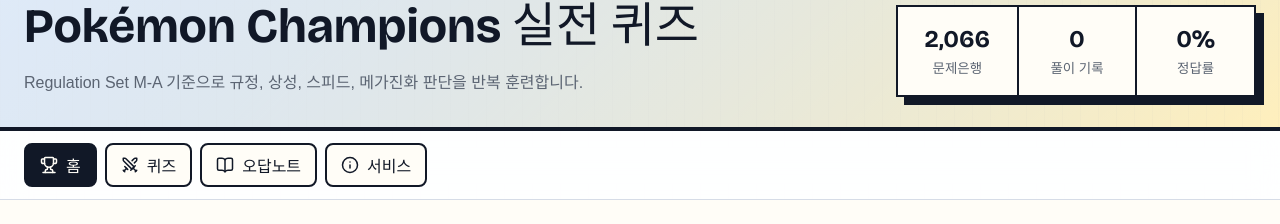
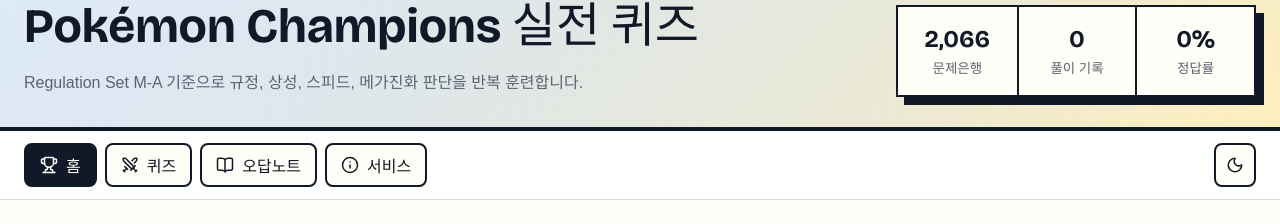
Before and after one commit to Bunnykey/pokemon-champions-quiz, a React (Vite) app: page / in a window 1280 px wide. Shown: the part 69-293 px from the top of the page. Built offline with nearby package versions, Linux system fonts and the light colour scheme; a web font is replaced by a local one.

Commit message:
feat: add persistent dark mode

```diff
--- a/src/App.css
+++ b/src/App.css
@@ -29,11 +29,15 @@
   align-items: end;
   padding: 42px 24px 30px;
   background:
-    linear-gradient(135deg, rgba(255, 255, 255, 0.86), rgba(255, 255, 255, 0.64)),
+    linear-gradient(
+      135deg,
+      var(--header-overlay-strong),
+      var(--header-overlay-soft)
+    ),
     repeating-linear-gradient(
       90deg,
-      rgba(15, 24, 42, 0.05) 0,
-      rgba(15, 24, 42, 0.05) 1px,
+      var(--header-stripe) 0,
+      var(--header-stripe) 1px,
       transparent 1px,
       transparent 18px
     ),
@@ -103,12 +107,13 @@
   display: flex;
   gap: 8px;
   padding: 12px 24px;
-  background: rgba(255, 255, 255, 0.9);
+  background: var(--nav-surface);
   border-bottom: 1px solid var(--line);
   backdrop-filter: blur(14px);
 }
 
 .mode-button,
+.theme-toggle,
 .primary-action,
 .secondary-action,
 .blame-action,
@@ -125,10 +130,17 @@
   cursor: pointer;
 }
 
-.mode-button {
+.mode-button,
+.theme-toggle {
   padding: 8px 14px;
   color: var(--ink);
   background: var(--paper);
+}
+
+.theme-toggle {
+  margin-left: auto;
+  min-width: 42px;
+  padding: 8px;
 }
 
 .mode-button.active {
@@ -138,7 +150,7 @@
 
 .primary-action {
   padding: 10px 16px;
-  color: var(--paper);
+  color: var(--on-accent);
   background: var(--champion-red);
   box-shadow: 4px 4px 0 var(--ink);
 }
@@ -152,12 +164,12 @@
 
 .danger-action {
   padding: 10px 14px;
-  color: var(--paper);
-  background: #a82622;
+  color: var(--on-accent);
+  background: var(--danger-strong);
 }
 
 .blame-action {
-  color: var(--paper);
+  color: var(--on-accent);
   background: var(--stadium-blue);
 }
 
@@ -216,7 +228,7 @@
   padding: 0 10px;
   border: 2px solid var(--ink);
   border-radius: 999px;
-  color: var(--paper);
+  color: var(--on-accent);
   background: var(--grass-green);
   font-weight: 900;
 }
@@ -261,7 +273,7 @@
   justify-content: center;
   border: 2px solid var(--ink);
   border-radius: 999px;
-  color: var(--paper);
+  color: var(--on-accent);
   background: linear-gradient(var(--champion-red) 0 50%, var(--paper) 50% 100%);
   font-family: var(--display);
   font-weight: 900;
@@ -329,28 +341,28 @@
   min-height: 30px;
   padding: 0 10px;
   border: 2px solid var(--ink);
-  color: var(--paper);
+  color: var(--difficulty-foreground);
 }
 
 .difficulty-0 {
-  background: #2b9f6a;
+  background: var(--difficulty-0);
 }
 
 .difficulty-1 {
-  background: #2f73d9;
+  background: var(--difficulty-1);
 }
 
 .difficulty-2 {
-  background: #f0a51b;
-  color: var(--ink);
+  color: var(--difficulty-warning-foreground);
+  background: var(--difficulty-2);
 }
 
 .difficulty-3 {
-  background: #d7473f;
+  background: var(--difficulty-3);
 }
 
 .difficulty-4 {
-  background: #3b2d67;
+  background: var(--difficulty-4);
 }
 
 .progress-meter {
@@ -359,7 +371,7 @@
   overflow: hidden;
   border: 2px solid var(--ink);
   border-radius: 999px;
-  background: #e9edf4;
+  background: var(--meter-track);
 }
 
 .progress-meter div {
@@ -401,7 +413,7 @@
   border: 2px solid var(--ink);
   border-radius: 8px;
   color: var(--ink);
-  background: #fff7d7;
+  background: var(--warm-surface);
   font-family: var(--display);
   font-weight: 900;
 }
@@ -424,7 +436,7 @@
   padding: 10px;
   background:
     linear-gradient(90deg, rgba(255, 212, 71, 0.25), rgba(31, 111, 214, 0.08)),
-    #fff;
+    var(--control-surface);
 }
 
 .pokemon-art-frame {
@@ -435,14 +447,18 @@
   border: 2px solid var(--ink);
   border-radius: 999px;
   background:
-    linear-gradient(#fff 0 48%, var(--ink) 48% 52%, #f8fafc 52% 100%);
+    linear-gradient(
+      var(--control-surface) 0 48%,
+      var(--ink) 48% 52%,
+      var(--pokeball-lower) 52% 100%
+    );
 }
 
 .pokemon-art-frame img {
   width: 94px;
   height: 94px;
   object-fit: contain;
-  filter: drop-shadow(0 4px 0 rgba(15, 24, 42, 0.18));
+  filter: drop-shadow(0 4px 0 var(--image-shadow));
 }
 
 .pokemon-spotlight figcaption {
@@ -487,7 +503,7 @@
   border: 2px solid var(--ink);
   border-radius: 8px;
   color: var(--ink);
-  background: #fff;
+  background: var(--control-surface);
   font: inherit;
   font-weight: 800;
   text-align: left;
@@ -507,7 +523,7 @@
 }
 
 .answer-button:hover:not(:disabled) {
-  background: #fff7d7;
+  background: var(--warm-surface);
 }
 
 .answer-button:disabled {
@@ -515,11 +531,11 @@
 }
 
 .answer-button.correct {
-  background: #d8f6e2;
+  background: var(--success-surface);
 }
 
 .answer-button.wrong {
-  background: #ffe1df;
+  background: var(--danger-surface);
 }
 
 .answer-button.dimmed {
@@ -534,13 +550,13 @@
   padding: 0 12px;
   border: 2px solid var(--ink);
   border-radius: 999px;
-  color: var(--paper);
+  color: var(--on-accent);
   background: var(--champion-red);
   font-weight: 900;
 }
 
 .result.good {
-  background: #1d8c5f;
+  background: var(--success-strong);
 }
 
 .explanation {
@@ -565,7 +581,7 @@
   min-height: 26px;
   padding: 0 8px;
   color: var(--ink);
-  background: #edf2ff;
+  background: var(--info-surface);
   font-size: 0.8rem;
 }
 
--- a/src/App.tsx
+++ b/src/App.tsx
@@ -7,8 +7,10 @@
   Info,
   Keyboard,
   Lock,
+  Moon,
   RotateCcw,
   ShieldCheck,
+  Sun,
   Swords,
   TimerReset,
   Trophy,
@@ -51,11 +53,14 @@
 
 type ViewMode = 'home' | 'quiz' | 'review' | 'service'
 type ReviewDifficulty = '전체' | Difficulty
+type Theme = 'light' | 'dark'
 const QUESTION_TIME_LIMIT_SECONDS = 60
 const TIMED_OUT_SELECTION_INDEX = -1
+const THEME_STORAGE_KEY = 'theme'
 
 function App() {
   const [view, setView] = useState<ViewMode>('home')
+  const [theme, setTheme] = useState<Theme>(() => resolveInitialTheme())
   const [difficulty, setDifficulty] = useState<Difficulty>('입문')
   const [questionIndex, setQuestionIndex] = useState(0)
   const [selectedIndex, setSelectedIndex] = useState<number | null>(null)
@@ -72,6 +77,10 @@
   useEffect(() => {
     saveProgress(progress)
   }, [progress])
+
+  useEffect(() => {
+    applyTheme(theme)
+  }, [theme])
 
   const currentQuestion = activeQuestions[questionIndex % activeQuestions.length]
   const reviewTags = useMemo(() => getQuestionTags(), [])
@@ -166,6 +175,15 @@
     setProgress(emptyProgress())
   }
 
+  function toggleTheme() {
+    setTheme((currentTheme) => {
+      const nextTheme = currentTheme === 'dark' ? 'light' : 'dark'
+      applyTheme(nextTheme)
+      window.localStorage.setItem(THEME_STORAGE_KEY, nextTheme)
+      return nextTheme
+    })
+  }
+
   return (
     <>
       <a className="skip-link" href="#content">
@@ -225,6 +243,16 @@
               onClick={() => setView('service')}
             >
               <Info size={18} /> 서비스
+            </button>
+            <button
+              className="theme-toggle"
+              type="button"
+              aria-label="테마 전환"
+              aria-pressed={theme === 'dark'}
+              title="테마 전환"
+              onClick={toggleTheme}
+            >
+              {theme === 'dark' ? <Sun size={18} /> : <Moon size={18} />}
             </button>
           </nav>
 
@@ -917,4 +945,19 @@
   )
 }
 
+function resolveInitialTheme(): Theme {
+  const savedTheme = window.localStorage.getItem(THEME_STORAGE_KEY)
+  if (savedTheme === 'light' || savedTheme === 'dark') {
+    return savedTheme
+  }
+
+  return window.matchMedia?.('(prefers-color-scheme: dark)').matches
+    ? 'dark'
+    : 'light'
+}
+
+function applyTheme(theme: Theme) {
+  document.documentElement.setAttribute('data-theme', theme)
+}
+
 export default App
--- a/src/index.css
+++ b/src/index.css
@@ -10,19 +10,78 @@
   --signal-yellow: #ffd447;
   --stadium-blue: #1f6fd6;
   --grass-green: #2b9f6a;
+  --on-accent: #fffdf7;
+  --nav-surface: rgba(255, 255, 255, 0.9);
+  --page-grid-line: rgba(17, 24, 39, 0.04);
+  --header-overlay-strong: rgba(255, 255, 255, 0.86);
+  --header-overlay-soft: rgba(255, 255, 255, 0.64);
+  --header-stripe: rgba(15, 24, 42, 0.05);
+  --control-surface: #fff;
+  --warm-surface: #fff7d7;
+  --meter-track: #e9edf4;
+  --success-surface: #d8f6e2;
+  --danger-surface: #ffe1df;
+  --info-surface: #edf2ff;
+  --success-strong: #1d8c5f;
+  --danger-strong: #a82622;
+  --pokeball-lower: #f8fafc;
+  --image-shadow: rgba(15, 24, 42, 0.18);
+  --difficulty-0: #2b9f6a;
+  --difficulty-1: #2f73d9;
+  --difficulty-2: #f0a51b;
+  --difficulty-3: #d7473f;
+  --difficulty-4: #3b2d67;
+  --difficulty-foreground: #fffdf7;
+  --difficulty-warning-foreground: #111827;
   --display: 'Bricolage Grotesque', 'IBM Plex Sans KR', sans-serif;
   --body: 'IBM Plex Sans KR', 'Apple SD Gothic Neo', sans-serif;
+  color-scheme: light dark;
   font-family: var(--body);
   color: var(--ink);
   background:
-    linear-gradient(90deg, rgba(17, 24, 39, 0.04) 1px, transparent 1px),
-    linear-gradient(180deg, rgba(17, 24, 39, 0.04) 1px, transparent 1px),
+    linear-gradient(90deg, var(--page-grid-line) 1px, transparent 1px),
+    linear-gradient(180deg, var(--page-grid-line) 1px, transparent 1px),
     var(--field);
   background-size: 28px 28px;
   font-synthesis: none;
   text-rendering: optimizeLegibility;
   -webkit-font-smoothing: antialiased;
   -moz-osx-font-smoothing: grayscale;
+}
+
+:root[data-theme='dark'] {
+  --ink: #f5f7fb;
+  --muted: #bac5d8;
+  --paper: #111827;
+  --field: #070b14;
+  --line: #354158;
+  --champion-red: #ff6a65;
+  --signal-yellow: #ffd447;
+  --stadium-blue: #7db9ff;
+  --grass-green: #5ad99b;
+  --on-accent: #111827;
+  --nav-surface: rgba(11, 18, 32, 0.92);
+  --page-grid-line: rgba(245, 247, 251, 0.06);
+  --header-overlay-strong: rgba(7, 11, 20, 0.84);
+  --header-overlay-soft: rgba(7, 11, 20, 0.66);
+  --header-stripe: rgba(245, 247, 251, 0.08);
+  --control-surface: #172235;
+  --warm-surface: #2e2a15;
+  --meter-track: #273348;
+  --success-surface: #123827;
+  --danger-surface: #4a1f22;
+  --info-surface: #152b4a;
+  --success-strong: #5ad99b;
+  --danger-strong: #ff6a65;
+  --pokeball-lower: #1f2937;
+  --image-shadow: rgba(0, 0, 0, 0.45);
+  --difficulty-0: #157347;
+  --difficulty-1: #1765c1;
+  --difficulty-2: #9f6a00;
+  --difficulty-3: #b73530;
+  --difficulty-4: #4b3a83;
+  --difficulty-warning-foreground: #fffdf7;
+  color-scheme: dark;
 }
 
 * {
@@ -73,7 +132,7 @@
   border: 2px solid var(--ink);
   border-radius: 8px;
   background: var(--champion-red);
-  color: var(--paper);
+  color: var(--on-accent);
   font-weight: 800;
   cursor: pointer;
 }
```
Also changed, not shown: 1 other file (tests, documents, lock files or other folders).
